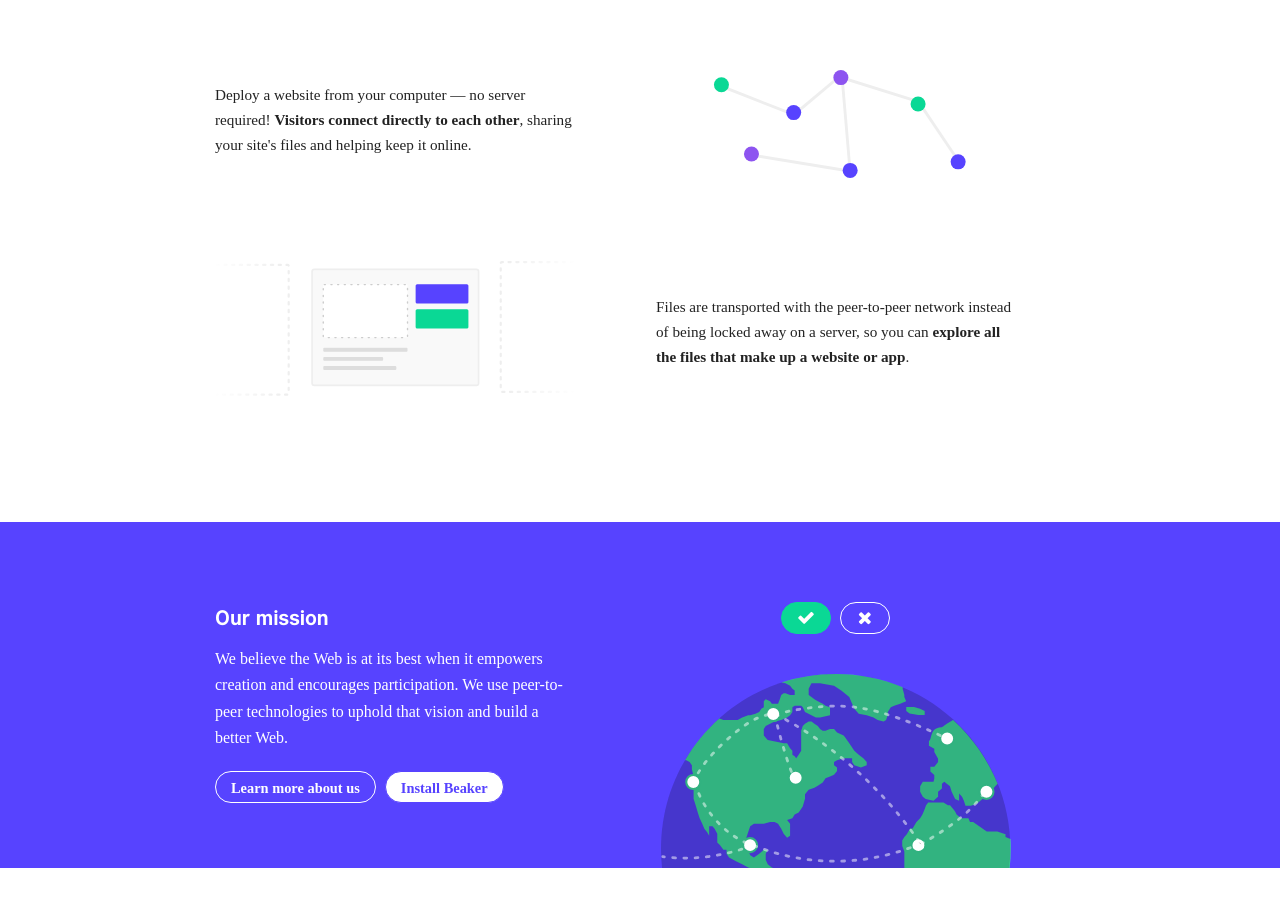
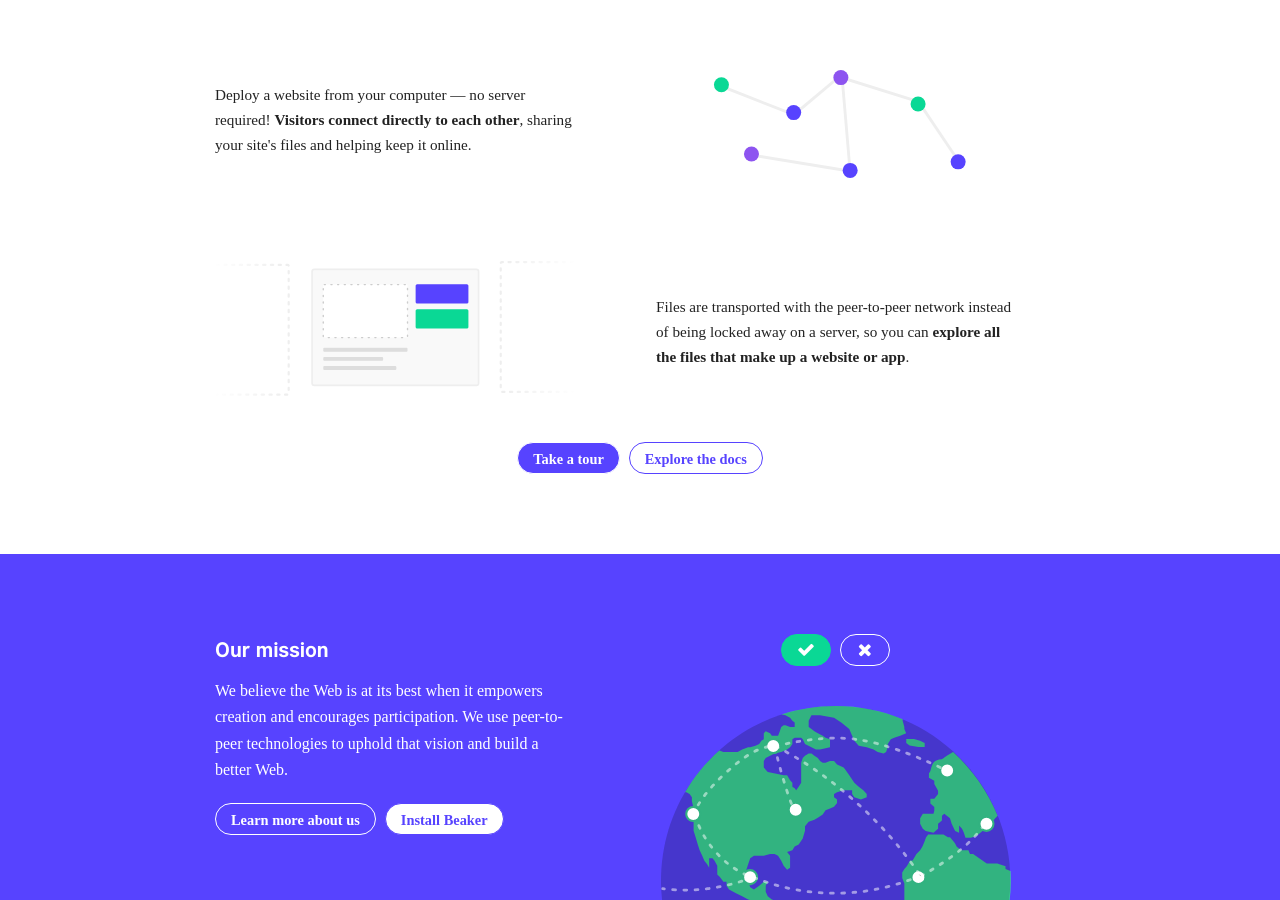
Before and after one commit to beakerbrowser/beakerbrowser.com, a Jekyll site: the page built from index.html, in a window 1280 px wide and 900 px high, scrolled down 1656 px. Built offline with Jekyll 4.4.1, drawn with Linux system fonts in a browser that asks for light colours; before the commit the page ends 2524 px from its top, so only the background shows below that.

Commit message:
Update cta links on homepage

```diff
--- a/index.html
+++ b/index.html
@@ -83,7 +83,7 @@
       </p>
 
       <p>
-        <a href="/about.html">Learn more →</a>
+        <a href="/about">Learn more →</a>
       </p>
     </div>
   </div>
@@ -93,6 +93,16 @@
   <div class="container narrow">
     {% include how-it-works.html %}
   </div>
+
+  <p>
+    <a href="/docs/tour" class="btn action">
+      Take a tour
+    </a>
+
+    <a href="/docs/" class="btn blue">
+      Explore the docs
+    </a>
+  </p>
 </div>
 
 <div class="section mission blue-bg">
@@ -107,7 +117,7 @@
       </p>
 
       <p>
-        <a href="/about.html" class="btn white">Learn more about us</a>
+        <a href="/about" class="btn white">Learn more about us</a>
         <a href="/install/" class="btn white action">Install Beaker</a>
       </p>
     </div>
```
